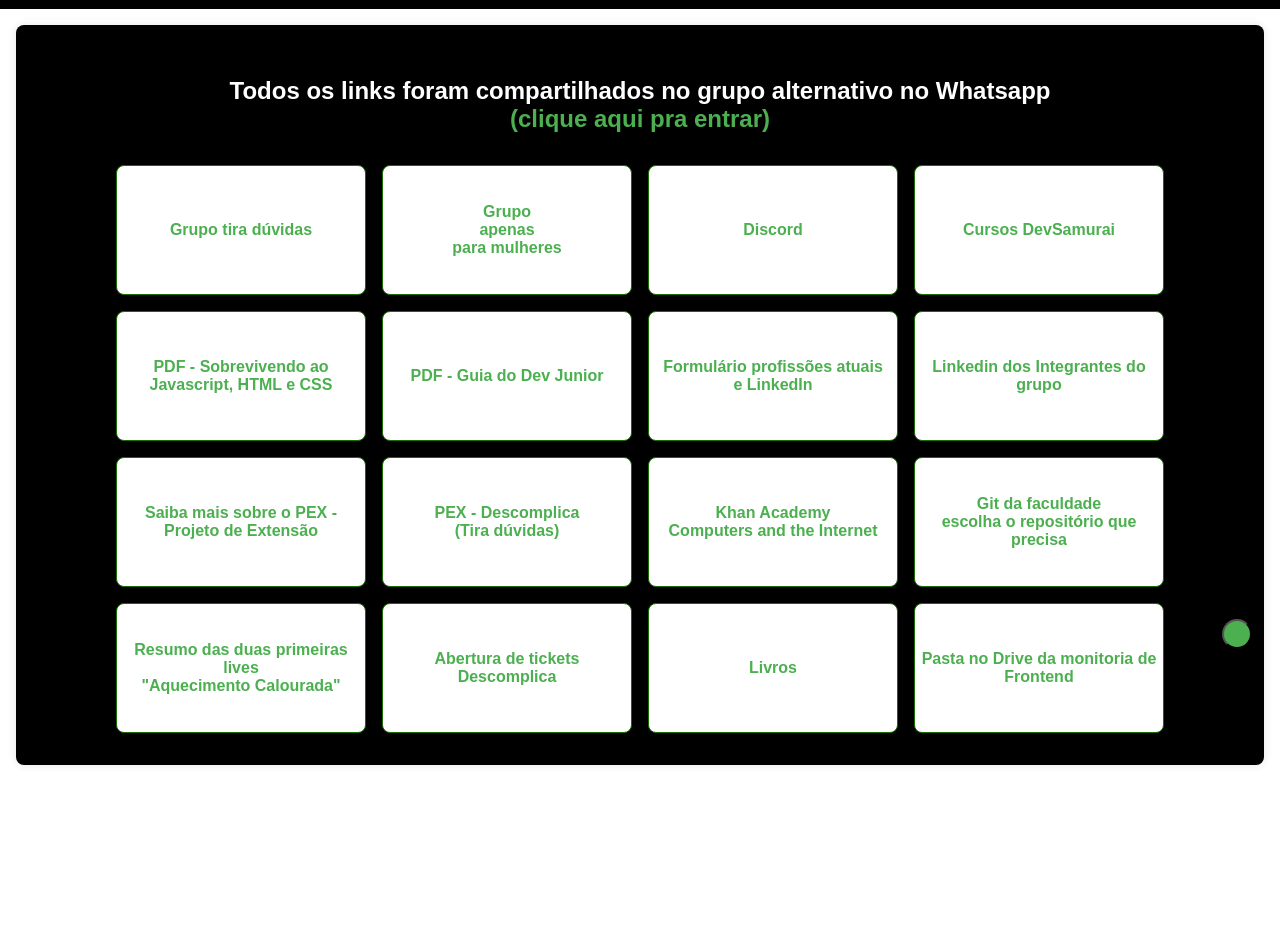
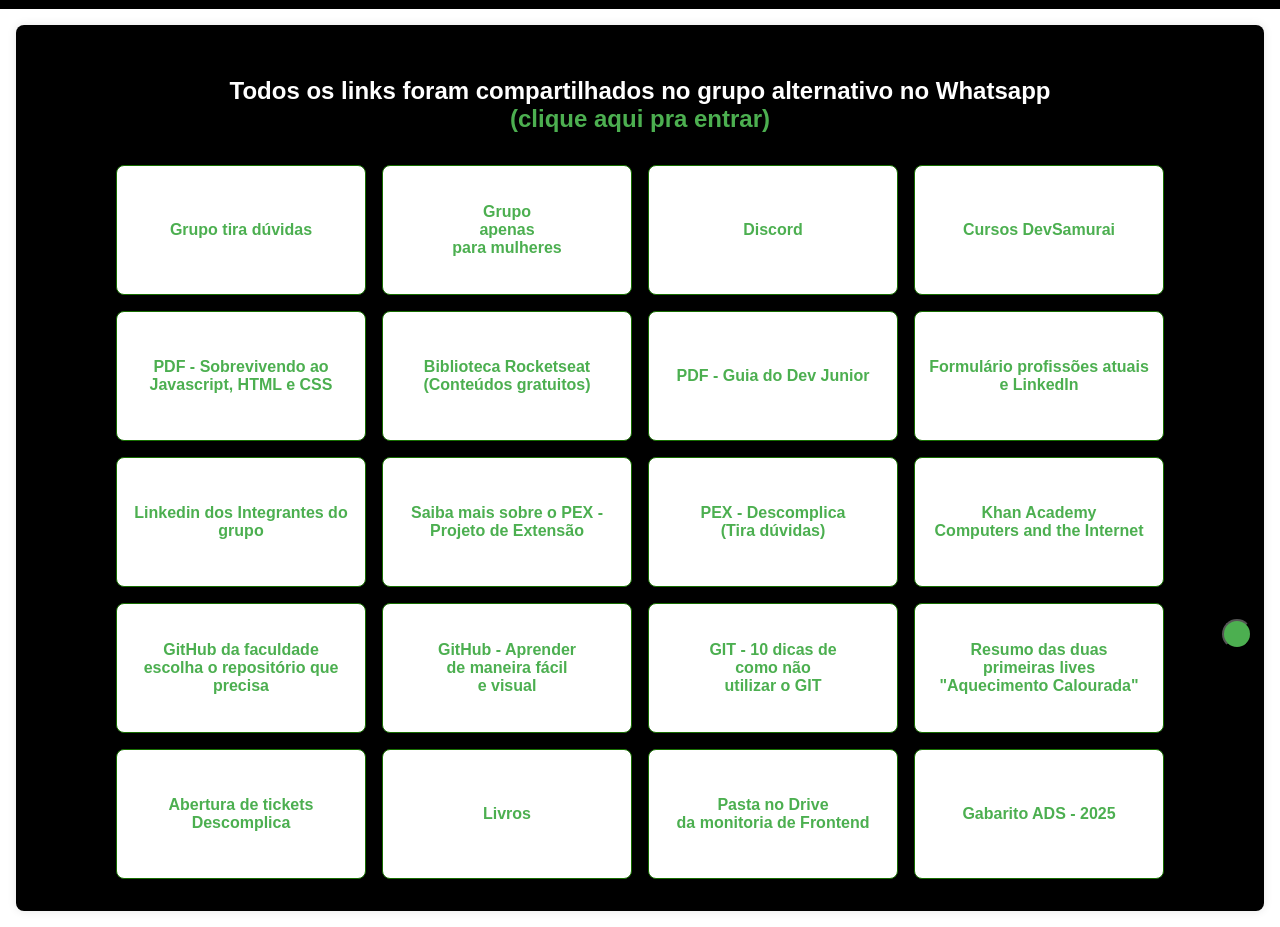
Before and after one commit to LaylAgnes/pgads, a plain HTML site: page index.html in a window 1280 px wide. Shown: the part 123-1050 px from the top of the page. Before the commit the page ends 904 px from the top, so only its background shows below. Drawn offline with Linux system fonts and the light colour scheme; some icons are missing.

Commit message:
feat: Added new links. Gabarito, Biblioteca Rocketseat, Jogo GIT and PDF GIT.

```diff
--- a/index.html
+++ b/index.html
@@ -34,6 +34,9 @@
       <a href="https://docs.google.com/presentation/d/1Uh79KZ09w9imzYH4rlVU7Cgvbjlxi9Txm3HPrQ5vJ2Q/edit#slide=id.g10e443c7074_0_82" target="_blank">
         <div class="card">PDF - Sobrevivendo ao Javascript, HTML e CSS</div>
       </a>
+      <a href="https://biblioteca.rocketseat.com.br/" target="_blank">
+        <div class="card">Biblioteca Rocketseat<br>(Conteúdos gratuitos)</div>
+      </a>
       <a href="https://docs.google.com/document/d/1hMN4mFLvdRMF-Q1tjSKmwS05lvhMnw-pM7U43YUWFOE/edit?tab=t.0" target="_blank">
         <div class="card">PDF - Guia do Dev Junior</div>
       </a>
@@ -53,10 +56,16 @@
         <div class="card">Khan Academy<br>Computers and the Internet</div>
       </a>
       <a href="https://github.com/FaculdadeDescomplica" target="_blank">
-        <div class="card">Git da faculdade <br> escolha o repositório que precisa</div>
+        <div class="card">GitHub da faculdade <br> escolha o repositório que precisa</div>
+      </a>
+      <a href="https://learngitbranching.js.org/" target="_blank">
+        <div class="card">GitHub - Aprender<br>de maneira fácil<br>e visual</div>
+      </a>
+      <a href="./files/10_Dicas_de_como_não_utilizar_o_GIT.pdf" target="_blank">
+        <div class="card">GIT - 10 dicas de<br>como não<br>utilizar o GIT</div>
       </a>
       <a href="./files/LiveAquecimentoCalourada.rar" target="_blank">
-        <div class="card">Resumo das duas primeiras lives <br> "Aquecimento Calourada"</div>
+        <div class="card">Resumo das duas<br>primeiras lives<br>"Aquecimento Calourada"</div>
       </a>
       <a href="https://no.descomplica.com.br/central_de_felicidade_gradua" target="_blank">
         <div class="card">Abertura de tickets <br>Descomplica</div>
@@ -65,7 +74,10 @@
         <div class="card">Livros</div>
       </a>
       <a href="https://drive.google.com/drive/folders/1WBc_kXYP8qAGYIM3r6sbSq8JAW9ZAT11" target="_blank">
-        <div class="card">Pasta no Drive da monitoria de Frontend</div>
+        <div class="card">Pasta no Drive<br>da monitoria de Frontend</div>
+      </a>
+      <a href="https://docs.google.com/spreadsheets/d/1xDbbY8MJZFhGo4ZjrPBKmHJtgmqm4_sW5lhM4BakHM0/edit?gid=0#gid=0" target="_blank">
+        <div class="card">Gabarito ADS - 2025</div>
       </a>
     </div>
   </section>
```
Also changed, not shown: 1 other file.
